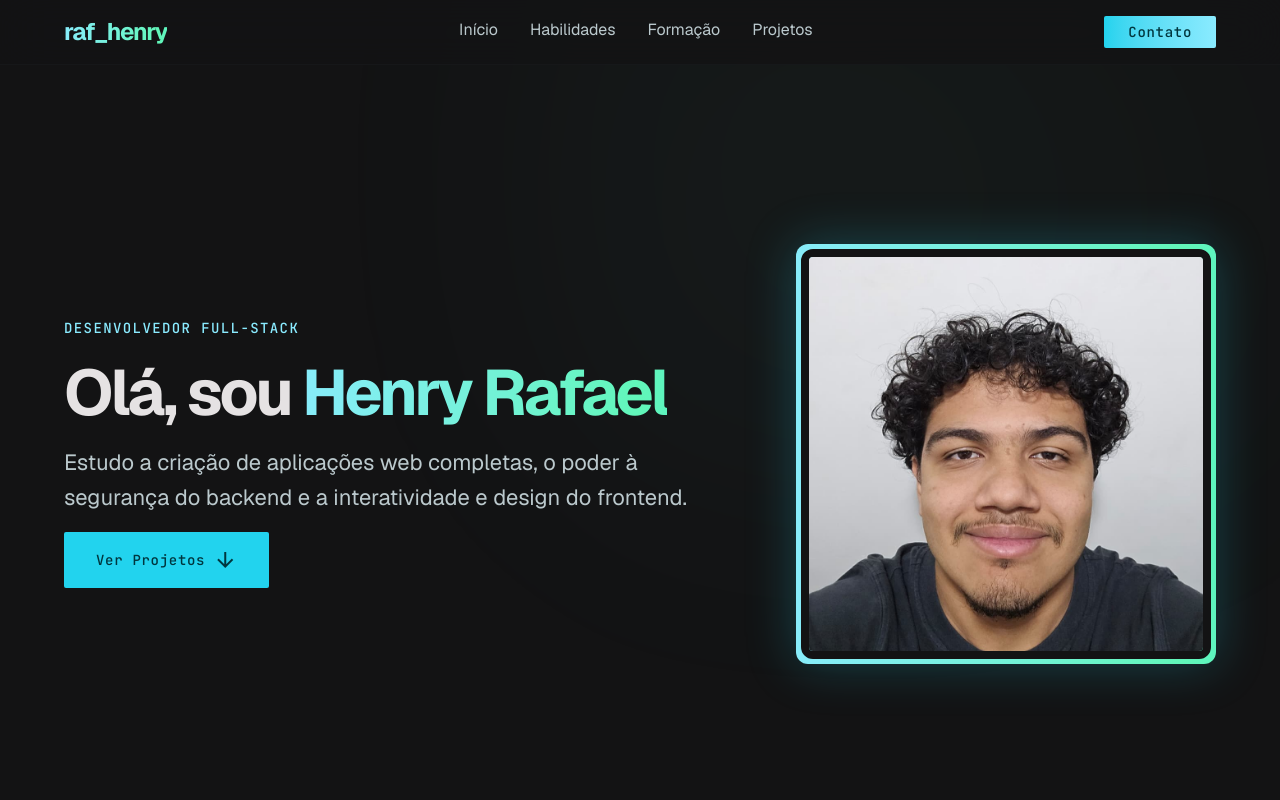
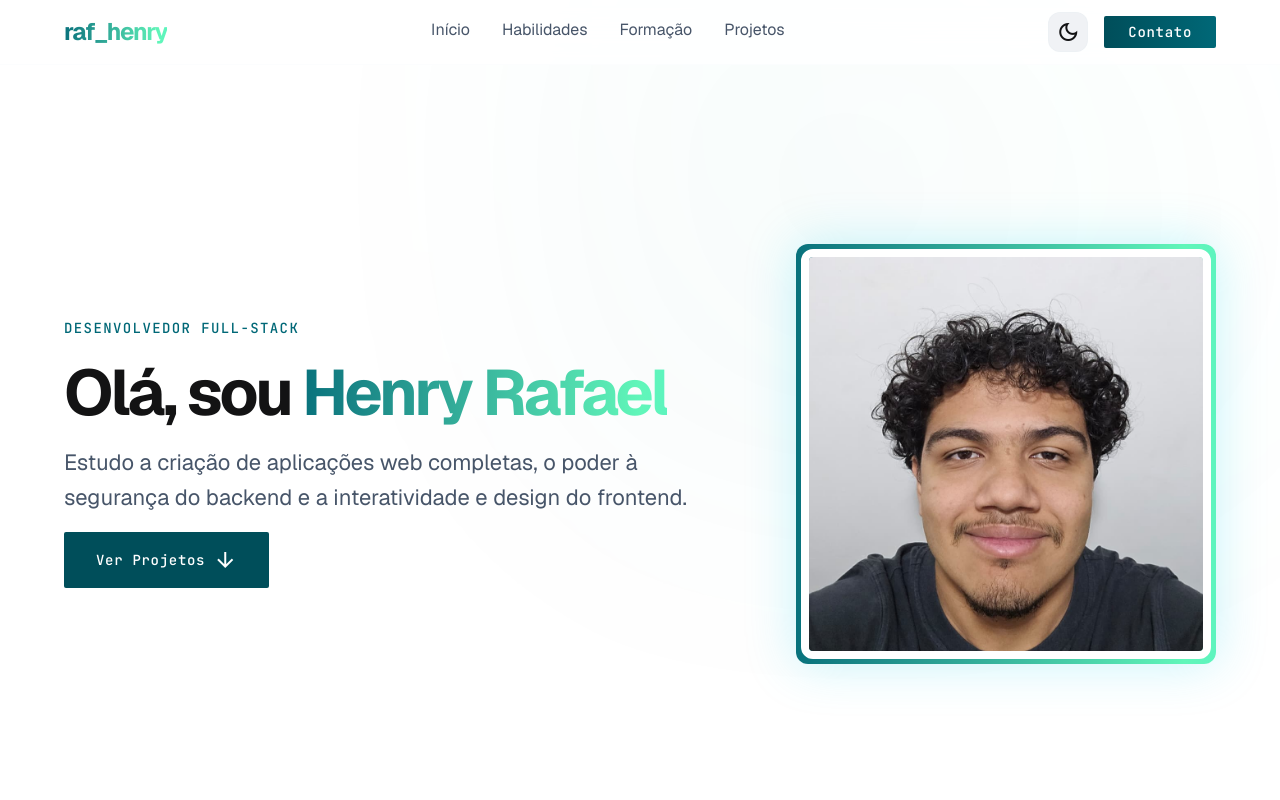
Before and after one commit to raf-henry/SitePortfolio, an Angular app: page / in a window 1280 px wide. Shown: the top 800 px of the page. Built offline with nearby package versions, Linux system fonts and the light colour scheme.

Commit message:
feat: implementa alternância de tema (Dark/Light mode) e ajustes de contraste nos ícones

```diff
--- a/src/app/app.html
+++ b/src/app/app.html
@@ -31,10 +31,19 @@
                     class="absolute bottom-0 left-0 w-0 h-0.5 bg-primary transition-all duration-300 group-hover:w-full"></span>
             </a>
         </nav>
-        <button (click)="contact.scrollIntoView({ behavior: 'smooth' })"
-            class="hidden md:block bg-gradient-to-r from-primary-container via-primary to-primary-container bg-[length:200%_auto] animate-gradient-pan text-on-primary font-label-md text-label-md px-6 py-2 rounded-DEFAULT transition-all duration-300 hover:scale-105 glow-effect border-none cursor-pointer">
-            Contato
-        </button>
+        <div class="flex items-center gap-4">
+            <button (click)="toggleTheme()"
+                class="w-10 h-10 flex items-center justify-center rounded-full bg-surface-container hover:bg-primary/20 text-on-surface transition-all duration-300 border border-outline-variant/20 cursor-pointer"
+                [title]="isLightMode() ? 'Mudar para tema escuro' : 'Mudar para tema claro'">
+                <span class="material-symbols-outlined text-[24px]">
+                    {{ isLightMode() ? 'dark_mode' : 'light_mode' }}
+                </span>
+            </button>
+            <button (click)="contact.scrollIntoView({ behavior: 'smooth' })"
+                class="hidden md:block bg-gradient-to-r from-primary-container via-primary to-primary-container bg-[length:200%_auto] animate-gradient-pan text-on-primary font-label-md text-label-md px-6 py-2 rounded-DEFAULT transition-all duration-300 hover:scale-105 glow-effect border-none cursor-pointer">
+                Contato
+            </button>
+        </div>
     </div>
 </header>
 <main class="flex-grow pt-24 pb-stack-xl">
@@ -128,7 +137,7 @@
                         Git
                     </span>
                     <span class="tech-github font-bold text-[1.2em] drop-shadow-[0_0_12px_rgba(255,255,255,0.2)] bg-surface/50 py-3 px-6 rounded-md flex items-center gap-3 w-full justify-center transition-transform hover:scale-105 cursor-default">
-                        <img src="https://cdn.simpleicons.org/github/white" class="w-6 h-6" alt="GitHub" />
+                        <img [src]="isLightMode() ? 'https://cdn.simpleicons.org/github/black' : 'https://cdn.simpleicons.org/github/white'" class="w-6 h-6" alt="GitHub" />
                         GitHub
                     </span>
                 </div>
@@ -339,11 +348,11 @@
             <!-- GitHub -->
             <a href="https://github.com/raf-henry" target="_blank" rel="noopener" class="group bg-surface-container-low p-10 rounded-DEFAULT border border-primary/10 hover:border-primary/40 transition-all duration-500 flex flex-col items-center text-center gap-6 hover:shadow-[0_20px_60px_-20px_rgba(34,211,238,0.15)] min-w-[260px] flex-1 max-w-[300px]">
                 <div class="w-16 h-16 rounded-full bg-primary/5 flex items-center justify-center border border-primary/10 group-hover:bg-primary/10 transition-all duration-500">
-                    <img src="https://cdn.simpleicons.org/github/white" class="w-8 h-8 group-hover:scale-110 transition-transform" alt="GitHub" />
+                    <img [src]="isLightMode() ? 'https://cdn.simpleicons.org/github/black' : 'https://cdn.simpleicons.org/github/white'" class="w-8 h-8 group-hover:scale-110 transition-transform" alt="GitHub" />
                 </div>
                 <div>
                     <p class="font-label-md text-primary uppercase tracking-[0.2em] text-xs mb-2">GitHub</p>
-                    <p class="font-body-lg text-on-surface font-medium">raf-henry</p>
+                    <p class="font-body-lg text-on-surface font-medium">Veja meus Projetos</p>
                 </div>
             </a>
 
@@ -354,7 +363,7 @@
                 </div>
                 <div>
                     <p class="font-label-md text-primary uppercase tracking-[0.2em] text-xs mb-2">LinkedIn</p>
-                    <p class="font-body-lg text-on-surface font-medium">Henry Rafael</p>
+                    <p class="font-body-lg text-on-surface font-medium">Conecte-se comigo</p>
                 </div>
             </a>
 
@@ -365,7 +374,7 @@
                 </div>
                 <div>
                     <p class="font-label-md text-primary uppercase tracking-[0.2em] text-xs mb-2">WhatsApp</p>
-                    <p class="font-body-lg text-on-surface font-medium">(62) 98426-8923</p>
+                    <p class="font-body-lg text-on-surface font-medium">Contate-me</p>
                 </div>
             </a>
 
--- a/src/app/app.ts
+++ b/src/app/app.ts
@@ -25,6 +25,30 @@ export class App {
     '/images/TelaAutores-BibliotecaSystem.png'
   ];
 
+  isLightMode = signal(false);
+
+  constructor() {
+    // Inicializar o tema a partir do localStorage ou preferência do sistema
+    const savedTheme = localStorage.getItem('theme');
+    const prefersLight = window.matchMedia('(prefers-color-scheme: light)').matches;
+
+    if (savedTheme === 'light' || (!savedTheme && prefersLight)) {
+      this.isLightMode.set(true);
+      document.documentElement.classList.add('light');
+    }
+  }
+
+  toggleTheme() {
+    this.isLightMode.update(val => !val);
+    if (this.isLightMode()) {
+      document.documentElement.classList.add('light');
+      localStorage.setItem('theme', 'light');
+    } else {
+      document.documentElement.classList.remove('light');
+      localStorage.setItem('theme', 'dark');
+    }
+  }
+
   nextImage(project: 'finance' | 'biblioteca') {
     if (project === 'finance') {
       this.financeSysIndex.update(i => (i + 1) % this.financeSysImages.length);
--- a/src/styles.css
+++ b/src/styles.css
@@ -103,9 +103,43 @@
   --text-label-sm--font-weight: 400;
 }
 
+:root {
+  color-scheme: dark;
+}
+
+.light {
+  color-scheme: light;
+  --color-background: #ffffff;
+  --color-on-background: #131314;
+  --color-surface: #ffffff;
+  --color-on-surface: #131314;
+  --color-surface-container: #f0f2f5;
+  --color-surface-container-low: #f8fafc;
+  --color-surface-container-lowest: #ffffff;
+  --color-surface-container-high: #e2e8f0;
+  --color-surface-container-highest: #cbd5e1;
+  --color-on-surface-variant: #475569;
+  --color-outline-variant: #e2e8f0;
+  --color-primary: #006877; /* Darker primary for light mode */
+  --color-primary-container: #004e5a;
+  --color-on-primary: #ffffff;
+}
+
 body {
   background-color: var(--color-background);
   color: var(--color-on-background);
+  transition: background-color 0.3s ease, color 0.3s ease;
+}
+
+.light .tech-github {
+  background: linear-gradient(to right, #24292e, #444d56, #24292e);
+  -webkit-background-clip: text;
+  background-clip: text;
+  color: transparent;
+}
+
+.light .glow-effect:hover {
+  box-shadow: 0 0 32px rgba(0, 104, 119, 0.15);
 }
 
 .glow-effect:hover {
```
